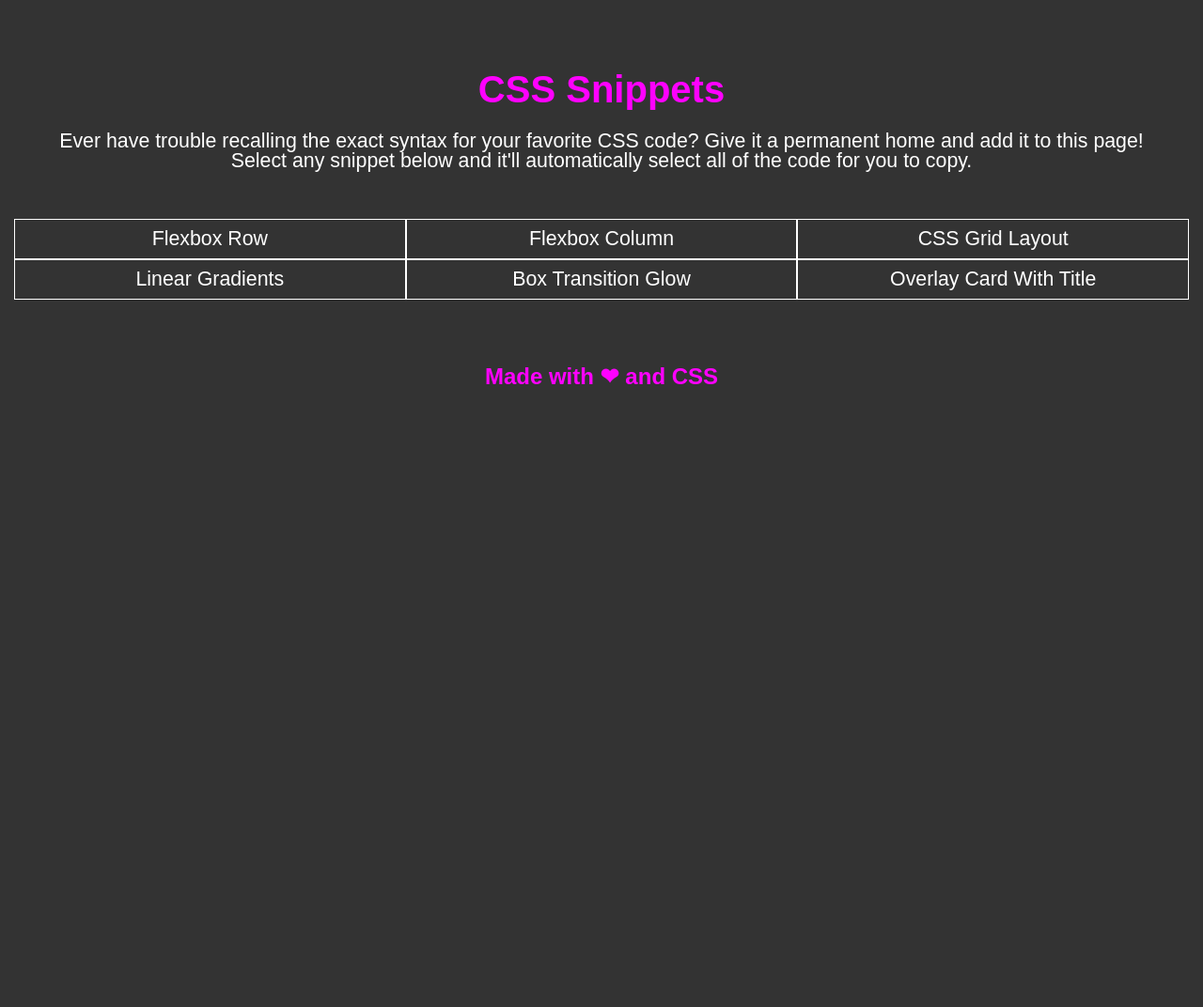
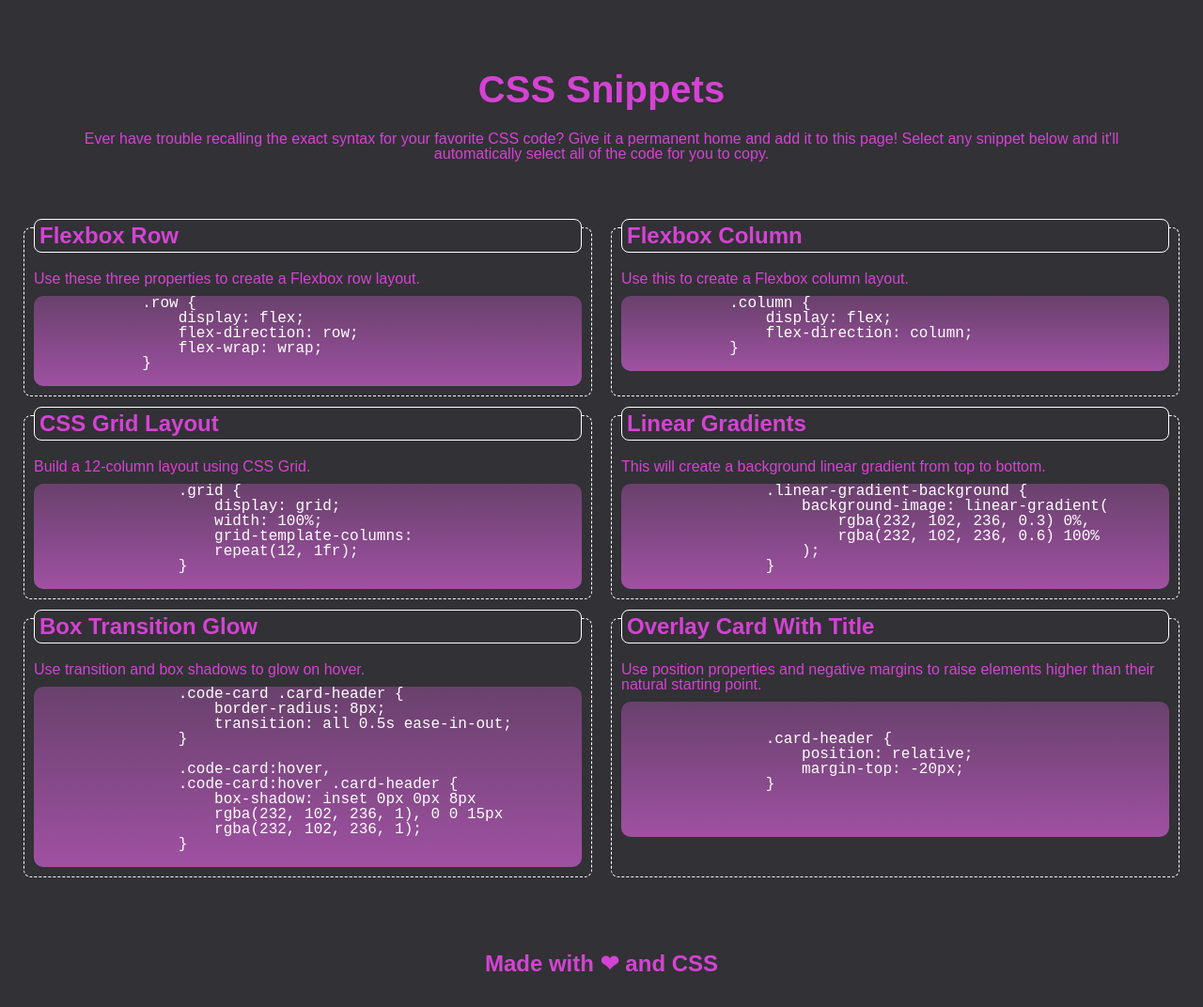
Before and after one commit to distractabee/css-cheat-sheet, a plain HTML site: page index.html in a window 1280 px wide. Shown: the whole page at 94% size. Before the commit the page ends 800 px from the top, so only its background shows below. Drawn offline with Linux system fonts and the light colour scheme.

Commit message:
added content to index and added more to the stylesheet

```diff
--- a/Assets/css/style.css
+++ b/Assets/css/style.css
@@ -1,5 +1,11 @@
+:root {
+    --font-color: rgb(212, 67, 212);
+    --bg-color: #323135;
+    --bor-rad: 8px;
+}
+
 body {
-    background: #333;
+    background: var(--bg-color);
     font-size: 16pt;
     color: #fff
 }
@@ -8,19 +14,20 @@ header,
 footer {
     text-align: center;
     padding: 50px;
-
 }
 
 h1 {
     font-size: 2.5rem;
     margin: 25px 0;
 }
+
 h2{
     font-size: 1.5rem;
     margin: 20px 0;
 }
+
 h1, h2 {
-    color: fuchsia;
+    color: var(--font-color);
 }
 
 .row {
@@ -29,11 +36,51 @@ h1, h2 {
     padding: 0 15px;
 }
 
-.column-card{
+.column-card {
     flex: 1 0 100%;
+    border: 1px dashed #fff;
+    border-radius: var(--bor-rad);
+    margin: 10px;
+    padding: 10px;
+    text-align: left;
+}
+
+.card-header {
+    position: relative;
+    margin-top: -20px;
     border: 1px solid #fff;
-    padding: 10px;
-    text-align: center;
+    border-radius: 8px;
+    background-color: var(--bg-color);
+    padding: 5px;
+}
+
+.column-card .card-header {
+    border-radius: var(--bor-rad);
+    transition: all 0.5s ease-in-out;
+}
+
+.column-card:hover,
+.column-card:hover .card-header {
+    box-shadow: inset 0px 0px 8px
+    rgba(232, 102, 236, 1), 0 0 15px
+    rgba(232, 102, 236, 1);
+}
+
+p {
+    font-size: 1rem;
+    color: var(--font-color);
+    padding: 0 0 10px 0;
+}
+
+.code-box {
+    background-image: linear-gradient(
+        rgba(232, 102, 236, 0.3) 0%,
+        rgba(232, 102, 236, 0.6) 100%
+    );
+    border-radius: 10px;
+    text-align: left;
+    font-family: monospace;
+    font-size: 1rem;
 }
 
 @media screen and (min-width: 768px){
--- a/index.html
+++ b/index.html
@@ -15,14 +15,83 @@
 </header>
 <section>
     <div class="row">
-        <div class="column-card">Flexbox Row</div>
-        <div class="column-card">Flexbox Column</div>
-        <div class="column-card">CSS Grid Layout</div>
-        <div class="column-card">Linear Gradients</div>
-        <div class="column-card">Box Transition Glow</div>
-        <div class="column-card">Overlay Card With Title</div>
+        <div class="column-card">
+            <h2 class="card-header">Flexbox Row</h2>
+            <p>Use these three properties to create a Flexbox row layout.
+            </p>
+        <pre class="code-box">
+            .row {
+                display: flex;
+                flex-direction: row;
+                flex-wrap: wrap;
+            }
+        </pre>
+        </div>
+        <div class="column-card"><h2 class="card-header">Flexbox Column</h2>
+        <p>Use this to create a Flexbox column layout.</p>
+        <pre class="code-box">
+            .column {
+                display: flex;
+                flex-direction: column;
+            }
+        </pre>
+
     </div>
-</section>
+        <div class="column-card"><h2 class="card-header">CSS Grid Layout</h2>
+            <p>Build a 12-column layout using CSS Grid.</p>
+            <pre class="code-box">
+                .grid {
+                    display: grid;
+                    width: 100%;
+                    grid-template-columns:
+                    repeat(12, 1fr);
+                }
+            </pre>
+        </div>
+
+        <div class="column-card"><h2 class="card-header">Linear Gradients</h2>
+            <p>This will create a background linear gradient from top to bottom.</p>
+            <pre class="code-box">
+                .linear-gradient-background {
+                    background-image: linear-gradient(
+                        rgba(232, 102, 236, 0.3) 0%,
+                        rgba(232, 102, 236, 0.6) 100%
+                    );
+                }
+            </pre>
+        </div>
+
+        <div class="column-card"><h2 class="card-header">Box Transition Glow</h2>
+            <p>Use transition and box shadows to glow on hover.</p>
+            <pre class="code-box">
+                .code-card .card-header {
+                    border-radius: 8px;
+                    transition: all 0.5s ease-in-out;
+                }
+
+                .code-card:hover,
+                .code-card:hover .card-header {
+                    box-shadow: inset 0px 0px 8px
+                    rgba(232, 102, 236, 1), 0 0 15px
+                    rgba(232, 102, 236, 1);
+                }
+            </pre>
+        </div>
+
+        <div class="column-card"><h2 class="card-header">Overlay Card With Title</h2>
+            <p>Use position properties and negative margins to raise elements higher than their natural starting point.</p>
+            <pre class="code-box">
+                <br>
+                .card-header {
+                    position: relative;
+                    margin-top: -20px;
+                }
+                <br>
+            </pre>
+        </div>
+
+        </div>
+    </section>
 <footer>
     <h2>Made with ❤ and CSS</h2>
 </footer>
```
